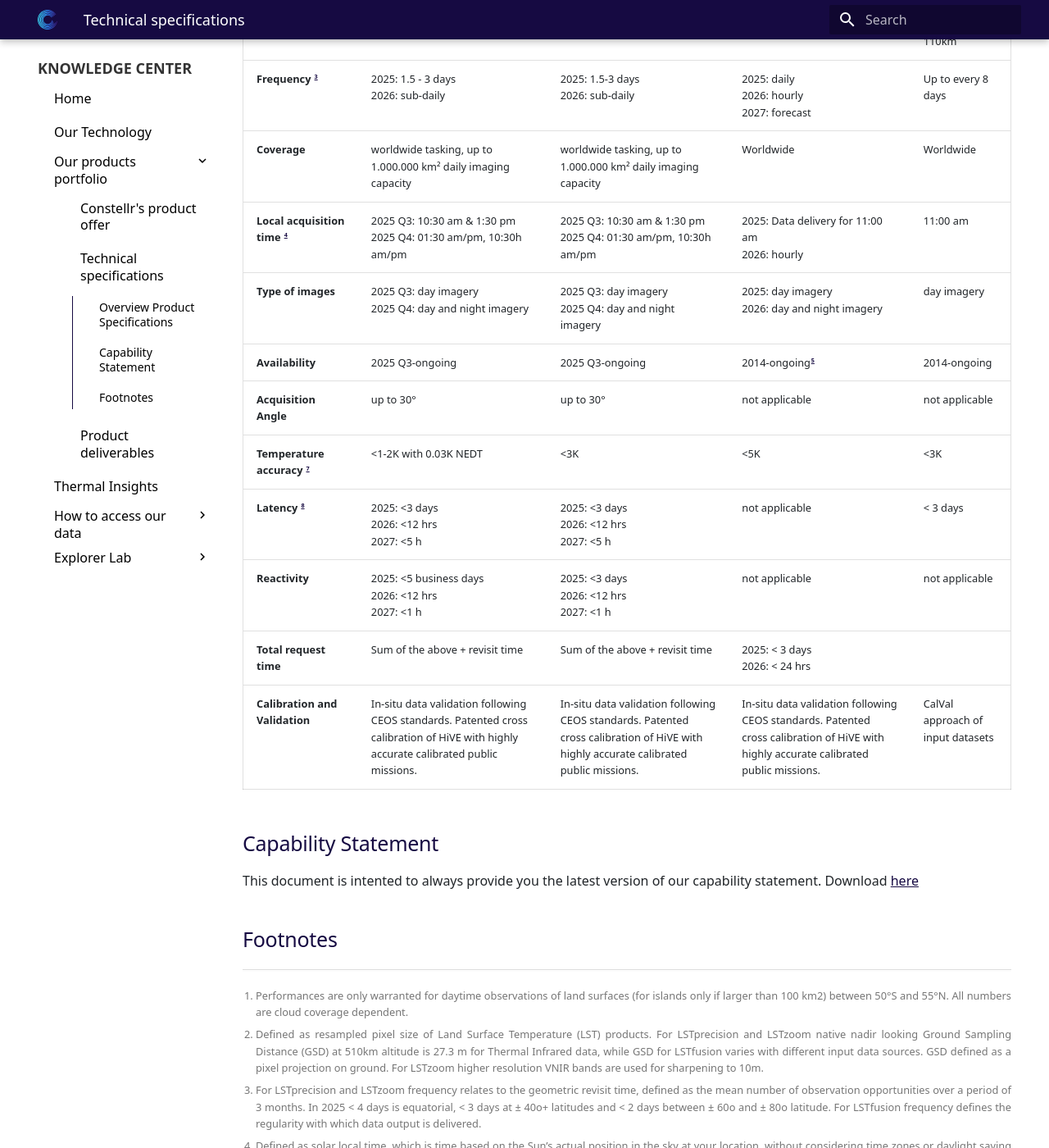
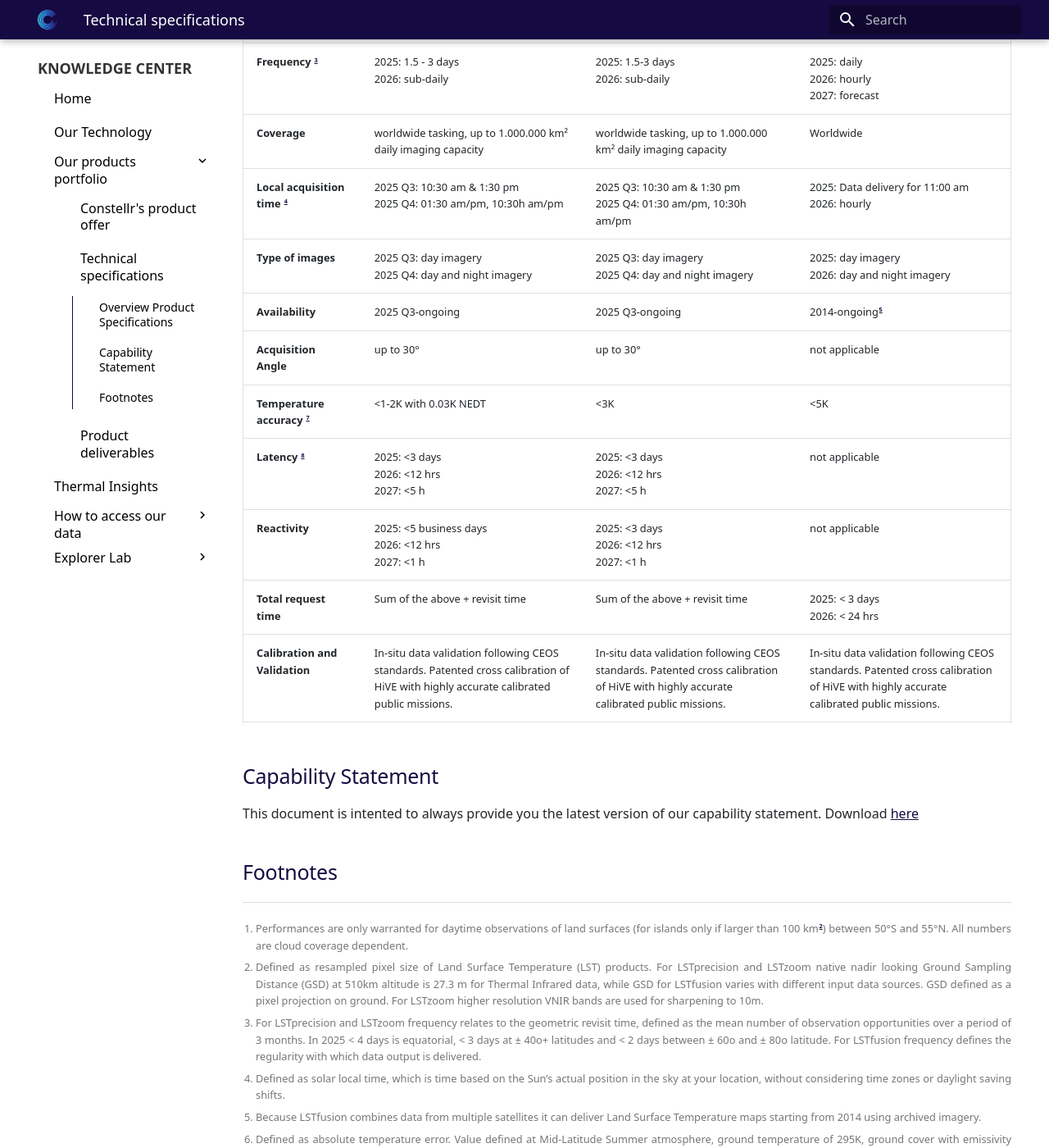
Before and after one commit to constellr/product-lst, an MkDocs documentation site: the page built from docs/Technical-specification.md, in a window 1280 px wide and 1400 px high, scrolled down 401 px. Shown: the whole window at 82% size. Built offline with MkDocs 1.6.1 and Material for MkDocs 9.7.7, drawn with Linux system fonts in a browser that asks for light colours; the version menu is left out.

Commit message:
Remove LST30

```diff
--- a/docs/Technical-specification.md
+++ b/docs/Technical-specification.md
@@ -1,22 +1,22 @@
 # **Technical Specifications**
 ## Overview Product Specifications [^custom-label] {style="margin-bottom: 5px;"}
 
-| Characteristics                      | **LSTprecision**                                                                                                                      | **LSTzoom**                                                              | LSTfusion                                                                    |[**LST30**](https://constellr.github.io/product-lst/lst30/)                             |
-|--------------------------------------|-----------------------------------------------------------------------------------------------------------------------------------|----------------------------------------------------------------------|------------------------------------------------------------------------------|-----------------------------------|
-| **Spatial Resolution [^2]**                   | 30m                                                                                                                               | 10m                                                                  | 30m                                                                          | 30m                               |
-| **Swath**                                | 17.5km                                                                                                                            | 17.5km                                                               | Cropped to AOI (max. 110km x 110km)                                                                      | 110km                             |
-| **Scene Size**                           | 15km x 15km                                                                                                                   | 15km x 15km                                                      | 110km x 110km                                                                | 110km x 110km                     |
-| **Frequency [^3]**                            | 2025: 1.5 - 3 days <br> 2026: sub-daily                                                                               | 2025: 1.5-3 days <br> 2026: sub-daily                  | 2025: daily <br> 2026: hourly <br> 2027: forecast                                   | Up to every 8 days                |
-| **Coverage**                             | worldwide tasking, up to 1.000.000 km² daily imaging capacity                                                                                                                 | worldwide tasking, up to 1.000.000 km² daily imaging capacity                                                    | Worldwide                     | Worldwide                         |
-| **Local acquisition time [^4]**               | 2025 Q3: 10:30 am & 1:30 pm <br> 2025 Q4: 01:30 am/pm, 10:30h am/pm                                                              | 2025 Q3: 10:30 am & 1:30 pm <br> 2025 Q4: 01:30 am/pm, 10:30h am/pm | 2025: Data delivery for 11:00 am <br> 2026: hourly                                               | 11:00 am                           |
-| **Type of images**                       | 2025 Q3: day imagery <br> 2025 Q4: day and night imagery                                                                                     |2025 Q3: day imagery <br> 2025 Q4: day and night imagery                        | 2025: day imagery <br> 2026: day and night imagery                                | day imagery                       |
-| **Availability**                         | 2025 Q3-ongoing                                                                                                                      | 2025 Q3-ongoing                                                         | 2014-ongoing[^5]                                                                 | 2014-ongoing                      |
-| **Acquisition Angle**                    | up to 30°                                                                                                                         | up to 30°                                                            | not applicable                                               | not applicable                                  |
-| **Temperature accuracy [^7]**                 | <1-2K with 0.03K NEDT                                                                                                                  | <3K                                                                  | <5K                                                                     | <3K                               |
-| **Latency [^8]**                              | 2025: <3 days <br> 2026: <12 hrs <br> 2027: <5 h                                                                                         | 2025: <3 days <br> 2026: <12 hrs <br> 2027: <5 h                            | not applicable                       | < 3 days                          |
-| **Reactivity**                              | 2025: <5 business days <br> 2026: <12 hrs <br> 2027: <1 h                                                                                         | 2025: <3 days <br> 2026: <12 hrs <br> 2027: <1 h                            | not applicable                       | not applicable                        |
-| **Total request time**                              | Sum of the above + revisit time                                                                                         | Sum of the above + revisit time                          | 2025: < 3 days <br> 2026: < 24 hrs                       |                        |
-| **Calibration and Validation**           | In-situ data validation following CEOS standards.  Patented cross calibration of HiVE with highly accurate calibrated public missions. | In-situ data validation following CEOS standards. Patented cross calibration of HiVE with highly accurate calibrated public missions. |In-situ data validation following CEOS standards. Patented cross calibration of HiVE with highly accurate calibrated public missions.                                                                              | CalVal approach of input datasets |
+| Characteristics                      | **LSTprecision**                                                                                                                      | **LSTzoom**                                                              | LSTfusion                                                                    |
+|--------------------------------------|-----------------------------------------------------------------------------------------------------------------------------------|----------------------------------------------------------------------|------------------------------------------------------------------------------|
+| **Spatial Resolution [^2]**                   | 30m                                                                                                                               | 10m                                                                  | 30m                                                                          |
+| **Swath**                                | 17.5km                                                                                                                            | 17.5km                                                               | Cropped to AOI (max. 110km x 110km)                                                                      |
+| **Scene Size**                           | 15km x 15km                                                                                                                   | 15km x 15km                                                      | 110km x 110km                                                                |
+| **Frequency [^3]**                            | 2025: 1.5 - 3 days <br> 2026: sub-daily                                                                               | 2025: 1.5-3 days <br> 2026: sub-daily                  | 2025: daily <br> 2026: hourly <br> 2027: forecast                                   |
+| **Coverage**                             | worldwide tasking, up to 1.000.000 km² daily imaging capacity                                                                                                                 | worldwide tasking, up to 1.000.000 km² daily imaging capacity                                                    | Worldwide                     |
+| **Local acquisition time [^4]**               | 2025 Q3: 10:30 am & 1:30 pm <br> 2025 Q4: 01:30 am/pm, 10:30h am/pm                                                              | 2025 Q3: 10:30 am & 1:30 pm <br> 2025 Q4: 01:30 am/pm, 10:30h am/pm | 2025: Data delivery for 11:00 am <br> 2026: hourly                                               |
+| **Type of images**                       | 2025 Q3: day imagery <br> 2025 Q4: day and night imagery                                                                                     |2025 Q3: day imagery <br> 2025 Q4: day and night imagery                        | 2025: day imagery <br> 2026: day and night imagery                                |
+| **Availability**                         | 2025 Q3-ongoing                                                                                                                      | 2025 Q3-ongoing                                                         | 2014-ongoing[^5]                                                                 |
+| **Acquisition Angle**                    | up to 30°                                                                                                                         | up to 30°                                                            | not applicable                                               |
+| **Temperature accuracy [^7]**                 | <1-2K with 0.03K NEDT                                                                                                                  | <3K                                                                  | <5K                                                                     |
+| **Latency [^8]**                              | 2025: <3 days <br> 2026: <12 hrs <br> 2027: <5 h                                                                                         | 2025: <3 days <br> 2026: <12 hrs <br> 2027: <5 h                            | not applicable                       |
+| **Reactivity**                              | 2025: <5 business days <br> 2026: <12 hrs <br> 2027: <1 h                                                                                         | 2025: <3 days <br> 2026: <12 hrs <br> 2027: <1 h                            | not applicable                       |
+| **Total request time**                              | Sum of the above + revisit time                                                                                         | Sum of the above + revisit time                          | 2025: < 3 days <br> 2026: < 24 hrs                       |
+| **Calibration and Validation**           | In-situ data validation following CEOS standards.  Patented cross calibration of HiVE with highly accurate calibrated public missions. | In-situ data validation following CEOS standards. Patented cross calibration of HiVE with highly accurate calibrated public missions. |In-situ data validation following CEOS standards. Patented cross calibration of HiVE with highly accurate calibrated public missions.                                                                              |
 
 
 
@@ -24,7 +24,7 @@
 This document is intented to always provide you the latest version of our capability statement. Download [here](https://public-data-213979744349.s3.eu-central-1.amazonaws.com/capability-statement/Capability_statement_KC.pdf)
 
 ## Footnotes
-[^custom-label]: Performances are only warranted for daytime observations of land surfaces (for islands only if larger than 100 km2) between 50°S and 55°N. All numbers are cloud coverage dependent.
+[^custom-label]: Performances are only warranted for daytime observations of land surfaces (for islands only if larger than 100 km[^2]) between 50°S and 55°N. All numbers are cloud coverage dependent.
 
 [^2]: Defined as resampled pixel size of Land Surface Temperature (LST) products. For LSTprecision and LSTzoom native nadir looking Ground Sampling Distance (GSD) at 510km altitude is 27.3 m for Thermal Infrared data, while GSD for LSTfusion varies with different input data sources. GSD defined as a pixel projection on ground. For LSTzoom higher resolution VNIR bands are used for sharpening to 10m.
 
--- a/mkdocs.yml
+++ b/mkdocs.yml
@@ -18,7 +18,7 @@
     - API documentation: API-documentation.md
   - Explorer Lab:
     - Solutions in Action›: demo.md
-    - Explorer Lab: explorer-lab.md
+    # - Explorer Lab: explorer-lab.md
     # - Sapporo: sapporo-use-case.md
     # - LST Essentials: lst-essentials.md
     # - Demo data: demo.md
```
Also changed, not shown: docs/Constellr-product-offer.md (+3 -3 lines), docs/EL-LST-definition.md (added, +20 -0 lines), docs/EL-LST-retrieval-process.md (added, +15 -0 lines), docs/EL-processing-thermal-data.md (added, +13 -0 lines), docs/EL-space-instruments-capture.md (added, +15 -0 lines), docs/EL-unveiling-hidden-insights.md (added, +33 -0 lines), docs/explorer-lab.md (+5 -5 lines).
